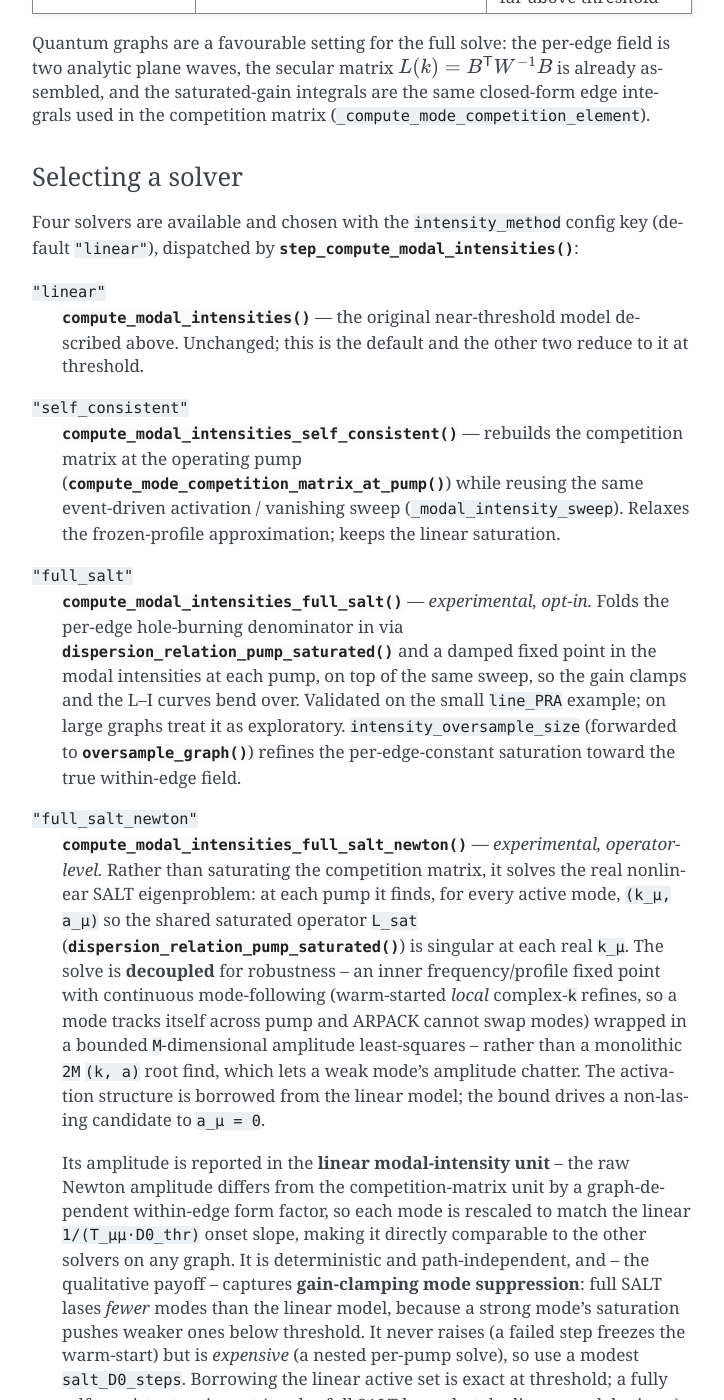
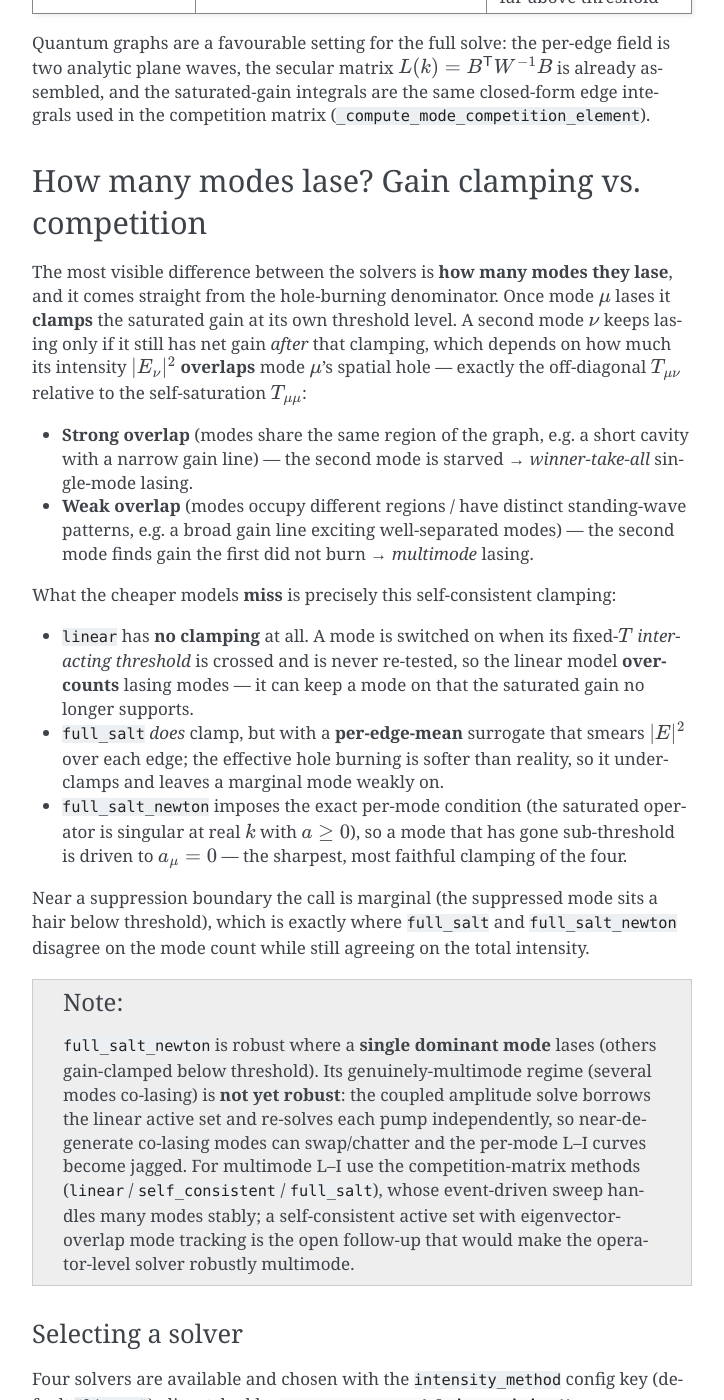
Before and after one commit to arnaudon/netSALT, a Sphinx documentation site: the page built from doc/source/lasing.rst, in a window 1280 px wide and 1400 px high, scrolled down 4673 px. Shown: the whole window, without its empty margins (388-1112 px from the left). Built offline with Sphinx 7.4.7, drawn with Linux system fonts in a browser that asks for light colours; some of the changed text lies outside the part shown.

Commit message:
Honest multimode story for full_salt_newton; docs on the physics
Investigating the "crazy random" Newton L-I curves on a broad-gain line confirmed
the operator-level solver's genuinely-multimode regime (several modes co-lasing)
is not robust: the coupled amplitude solve borrows the linear active set and
re-solves each pump, so near-degenerate co-lasing modes swap/chatter and the
per-mode curves become jagged (nonconv=0 was misleading -- each pump converged to
a *different* mode partition). There is no clean 2-mode window on the line (it
jumps from a stable single mode to 3 unstable ones).

- Do not showcase an unstable case: drop the broad-gain multimode example; keep
  the narrow-gain single-mode/suppression demo (clean, correct).
- Continuity warm-start: seed the amplitude solve from the previous pump
  (continuation) and only seed a *freshly* activated mode from the linear
  estimate -- re-seeding active modes each step amplified the chatter. Harmless
  for the working single-mode cases (narrow line unchanged) and a genuine
  improvement; multimode stays the documented open problem.
- Relative active-mode threshold (1% of peak) so a mode driven to a tiny residual
  is correctly reported as suppressed, not lasing.
- Docs: lasing.rst gains a "How many modes lase? gain clamping vs competition"
  section explaining winner-take-all vs multimode and what linear / full_salt
  miss, with an explicit note that full_salt_newton is robust single/few-mode but
  not yet robustly multimode (use the competition-matrix methods for that). The
  example README gets a matching physics walkthrough.

113 tests pass; docs build clean.

https://claude.ai/code/session_01EH6xEV2sQozKjjH6vNKjyC

```diff
--- a/doc/source/lasing.rst
+++ b/doc/source/lasing.rst
@@ -260,6 +260,55 @@ is two analytic plane waves, the secular matrix
 integrals are the same closed-form edge integrals used in the competition
 matrix (``_compute_mode_competition_element``).
 
+How many modes lase? Gain clamping vs. competition
+--------------------------------------------------
+
+The most visible difference between the solvers is **how many modes they lase**,
+and it comes straight from the hole-burning denominator. Once mode :math:`\mu`
+lases it **clamps** the saturated gain at its own threshold level. A second mode
+:math:`\nu` keeps lasing only if it still has net gain *after* that clamping,
+which depends on how much its intensity :math:`|E_\nu|^2` **overlaps** mode
+:math:`\mu`'s spatial hole — exactly the off-diagonal :math:`T_{\mu\nu}` relative
+to the self-saturation :math:`T_{\mu\mu}`:
+
+* **Strong overlap** (modes share the same region of the graph, e.g. a short
+  cavity with a narrow gain line) — the second mode is starved → *winner-take-all*
+  single-mode lasing.
+* **Weak overlap** (modes occupy different regions / have distinct standing-wave
+  patterns, e.g. a broad gain line exciting well-separated modes) — the second
+  mode finds gain the first did not burn → *multimode* lasing.
+
+What the cheaper models **miss** is precisely this self-consistent clamping:
+
+* ``linear`` has **no clamping** at all. A mode is switched on when its
+  fixed-:math:`T` *interacting threshold* is crossed and is never re-tested, so the
+  linear model **over-counts** lasing modes — it can keep a mode on that the
+  saturated gain no longer supports.
+* ``full_salt`` *does* clamp, but with a **per-edge-mean** surrogate that smears
+  :math:`|E|^2` over each edge; the effective hole burning is softer than reality,
+  so it under-clamps and leaves a marginal mode weakly on.
+* ``full_salt_newton`` imposes the exact per-mode condition (the saturated operator
+  is singular at real :math:`k` with :math:`a\ge 0`), so a mode that has gone
+  sub-threshold is driven to :math:`a_\mu = 0` — the sharpest, most faithful
+  clamping of the four.
+
+Near a suppression boundary the call is marginal (the suppressed mode sits a hair
+below threshold), which is exactly where ``full_salt`` and ``full_salt_newton``
+disagree on the mode count while still agreeing on the total intensity.
+
+.. note::
+
+   ``full_salt_newton`` is robust where a **single dominant mode** lases (others
+   gain-clamped below threshold). Its genuinely-multimode regime (several modes
+   co-lasing) is **not yet robust**: the coupled amplitude solve borrows the
+   linear active set and re-solves each pump independently, so near-degenerate
+   co-lasing modes can swap/chatter and the per-mode L–I curves become jagged. For
+   multimode L–I use the competition-matrix methods (``linear`` /
+   ``self_consistent`` / ``full_salt``), whose event-driven sweep handles many
+   modes stably; a self-consistent active set with eigenvector-overlap mode
+   tracking is the open follow-up that would make the operator-level solver
+   robustly multimode.
+
 Selecting a solver
 ^^^^^^^^^^^^^^^^^^
 
@@ -324,7 +373,7 @@ lase). All relaxations are exact at threshold, so the linear model remains the
 threshold-limit check.
 
 ``examples/intensity_methods/compare_intensity_methods.py`` is a self-contained
-worked example: it builds several small open graphs (a Fabry–Pérot line, a ring
-resonator, a tree splitter) and overlays the four methods' L–I curves, with a
-per-mode breakdown that makes the bend-over and gain-clamping suppression
-explicit.
+worked example (with a physics walkthrough in its ``README``): it builds several
+small open graphs -- a Fabry–Pérot line, a ring resonator, a tree splitter -- and
+overlays the four methods' L–I curves, with a per-mode breakdown that makes the
+bend-over and the gain-clamping suppression explicit.
```
Also changed, not shown: examples/intensity_methods/README.md, 2 other files.
